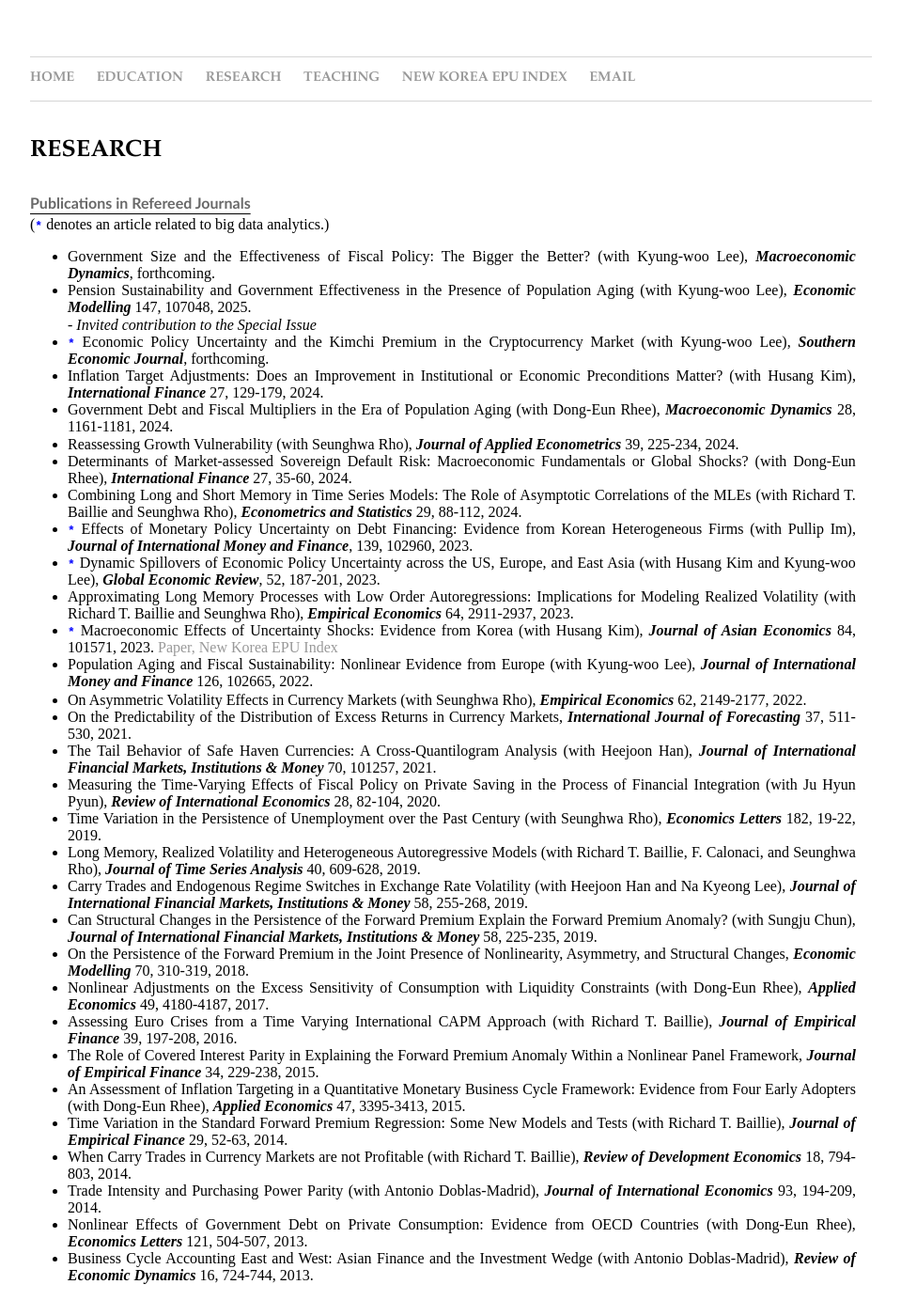
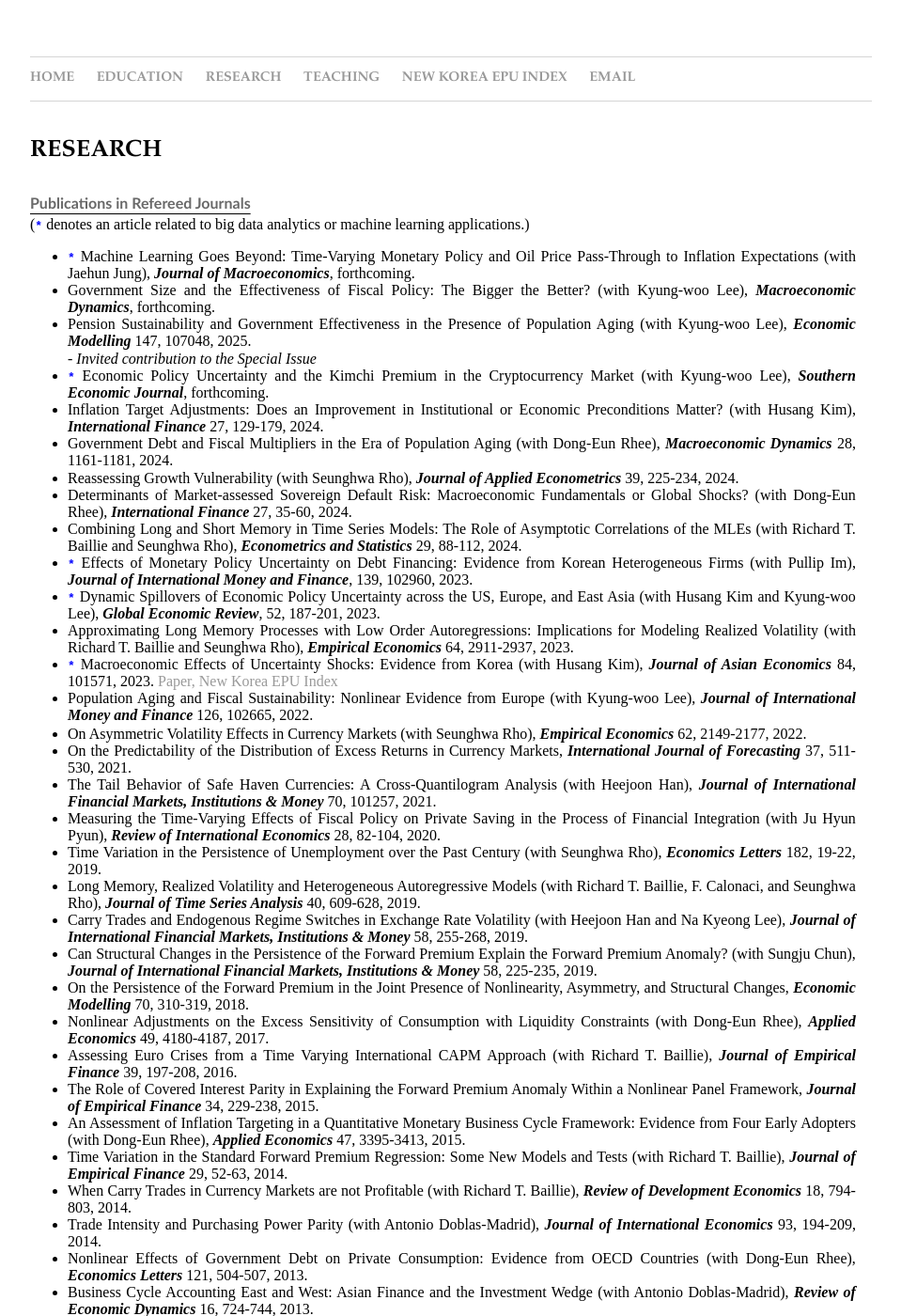
Before and after one commit to dooyeoncho/dooyeoncho.github.io, a Jekyll site: the page built from pages/research.html, in a window 1280 px wide and 1400 px high. Shown: the whole window at 94% size, without its empty margins (160-1119 px from the left). Built offline with Jekyll 4.4.1, drawn with Linux system fonts in a browser that asks for light colours; some of the changed text lies outside the part shown.

Commit message:
Update research.html

```diff
--- a/pages/research.html
+++ b/pages/research.html
@@ -22,8 +22,9 @@
 <h1 class="headerstyle">Research</h1>
 </div>
 
-<div><b><p style="text-decoration: underline; text-underline-position:under;"><font color="dimgray" face="Gill Sans", sans-serif;>Publications in Refereed Journals</font></p></b></div> </div></li>(<code style="color : blue"><b>*</b></code> denotes an article related to big data analytics.)</li></div>
+<div><b><p style="text-decoration: underline; text-underline-position:under;"><font color="dimgray" face="Gill Sans", sans-serif;>Publications in Refereed Journals</font></p></b></div> </div></li>(<code style="color : blue"><b>*</b></code> denotes an article related to big data analytics or machine learning applications.)</li></div>
 		<div><ul>
+			<span><li><code style="color : blue"><b>*</b></code> Machine Learning Goes Beyond: Time-Varying Monetary Policy and Oil Price Pass-Through to Inflation Expectations (with Jaehun Jung), <em property="italic"><b>Journal of Macroeconomics</b></em>, forthcoming.</li></span>
 			<span><li>Government Size and the Effectiveness of Fiscal Policy: The Bigger the Better? (with Kyung-woo Lee), <em property="italic"><b>Macroeconomic Dynamics</b></em>, forthcoming.</li></span>
 			<span><li>Pension Sustainability and Government Effectiveness in the Presence of Population Aging (with Kyung-woo Lee), <em property="italic"><b>Economic Modelling</b></em> 147, 107048, 2025.</li></span>
 			<span>  <em property="italic">- Invited contribution to the Special Issue</em></span>
@@ -67,7 +68,6 @@
 		<span><li><code style="color : blue"><b>*</b></code> The Flattening Phillips Curve and the Anchoring of Inflation Expectations: A Machine Learning Perspective (with Jaehun Jung)</li></span>
 		<span><li><code style="color : blue"><b>*</b></code> Effects of Fiscal Policy Uncertainty and Asymmetric Spillovers: Evidence from Korea (with Yeonjin Song), <em property="italic"><b>Revise & Resubmit</b></em></li></span>
 		<span><li><code style="color : blue"><b>*</b></code> Effects of Nonverbal Communications on the Crude Oil Market: Does Economic Policy Uncertainty Matter? (with Jun Sung Kim)</li></span>
-		<span><li><code style="color : blue"><b>*</b></code> Machine Learning Goes Beyond: Time-Varying Monetary Policy and Oil Price Pass-Through to Inflation Expectations (with Jaehun Jung), <em property="italic"><b>Revise & Resubmit</b></em></li></span>
 		<span><li>Population Aging and the Effectiveness of Fiscal Policy: Do Public Pension Systems Matter? (with Dong-Eun Rhee)</li></span>
 		<span><li>Population Aging and Fiscal Multipliers: The Role of the Fiscal Burden of Public Pensions (with Kyung-woo Lee)</li></span>
 		<span><li>Is US Fiscal Stimulus More Powerful in Recessions? (with Jongsoo Kim and Myungkyu Shim)</li></span>
```
